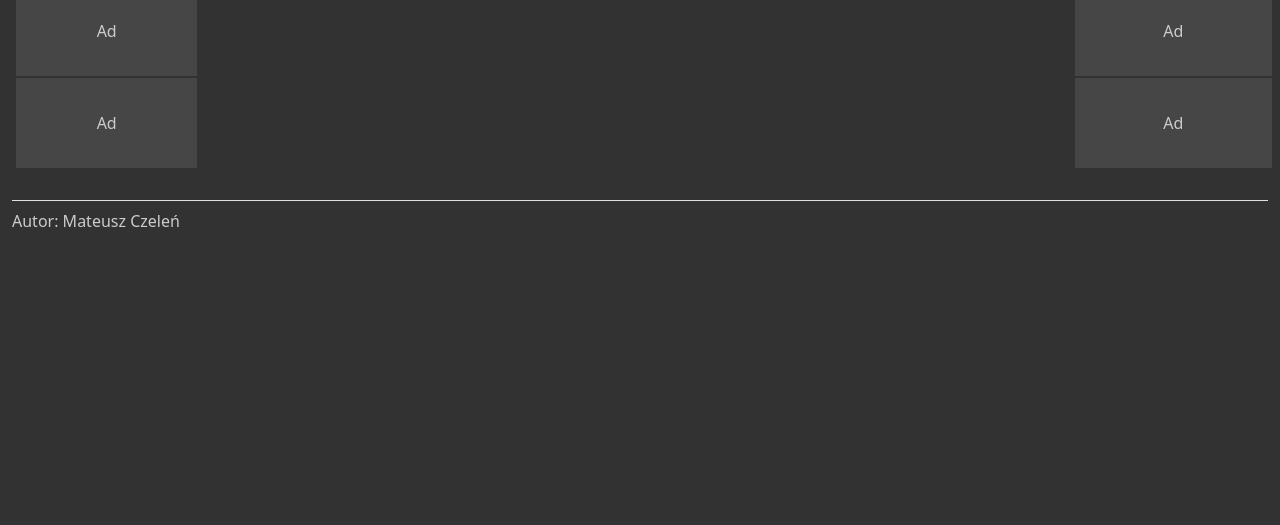
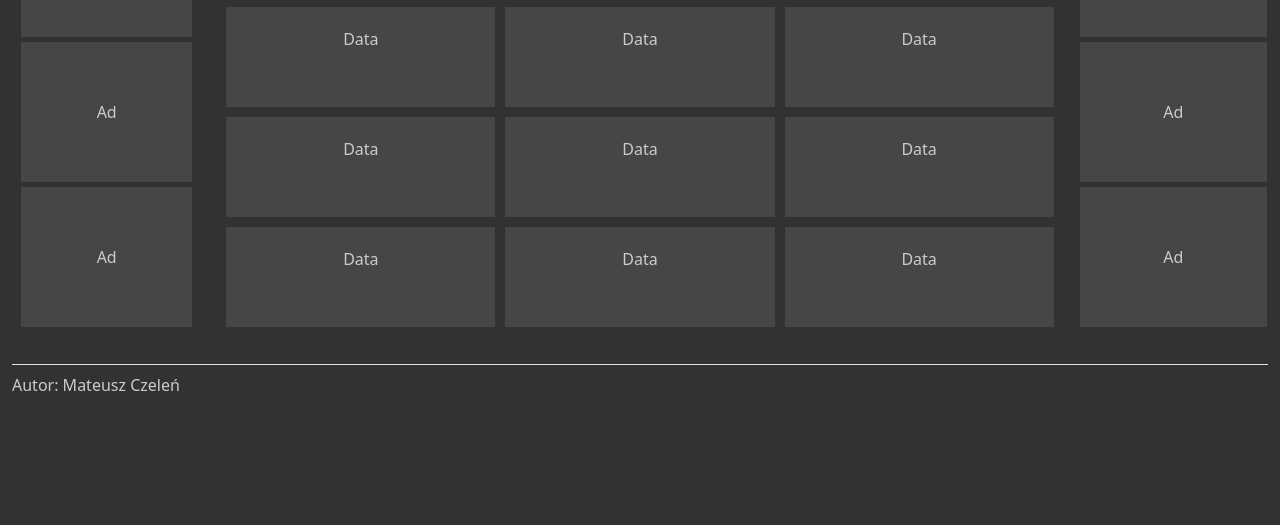
Before and after one commit to mczelen/LetniaAkademia_zadania, a plain HTML site: page zad3/index.html in a window 1280 px wide. Shown: the part 275-800 px from the top of the page. Drawn offline with nearby package versions, Linux system fonts and the light colour scheme.

Commit message:
zad3: Data section

```diff
--- a/zad3/index.html
+++ b/zad3/index.html
@@ -10,7 +10,7 @@
   <body>
     <div class="titleBanner container-fluid">
         <header class="p-3 border-bottom">
-            <h1 id="logo">
+            <h1>
               <a href="">
                 <img src="img/tag_img.png" alt="tag_img" /> Zadanie 3 - Strona HTML
               </a>
@@ -25,8 +25,19 @@
             <div class="ad">Ad</div>
             <div class="ad">Ad</div>
         </div>
-        <div class="data-content col-8 px-2">
-          <h1>Dane</h1>
+        <div class="data-container col-8 px-2">
+            <div class="data">Data</div>
+            <div class="data">Data</div>
+            <div class="data">Data</div>
+            <div class="data">Data</div>
+            <div class="data">Data</div>
+            <div class="data">Data</div>
+            <div class="data">Data</div>
+            <div class="data">Data</div>
+            <div class="data">Data</div>
+            <div class="data">Data</div>
+            <div class="data">Data</div>
+            <div class="data">Data</div>
         </div>
         <div class="sideBanner col-2 px-2">
             <div class="ad">Ad</div>
--- a/zad3/main.css
+++ b/zad3/main.css
@@ -23,6 +23,23 @@ body {
     border-radius: 10px;
 }
 
+.data-container{
+    display: grid;
+    grid-template-columns: 1fr 1fr 1fr;
+}
+
+.data{
+    background-color: rgb(70, 70, 70);
+    margin: 5px;
+    text-align: center;
+    padding-top: 20px;
+}
+
+.data:hover{
+    background-color: rgb(206, 145, 120);
+    transform: scale(1.05);
+}
+
 .middleSection{
     /* height: 100%; */
     /* background-color: rgb(246, 248, 222); */
@@ -37,8 +54,8 @@ body {
 
 .ad{
     background-color: rgb(70, 70, 70);
-    height: 90px;
-    margin-top: 2px;
+    height:140px;
+    margin: 5px;
     text-align: center;
-    line-height: 90px;
+    line-height: 140px;
 }
```
